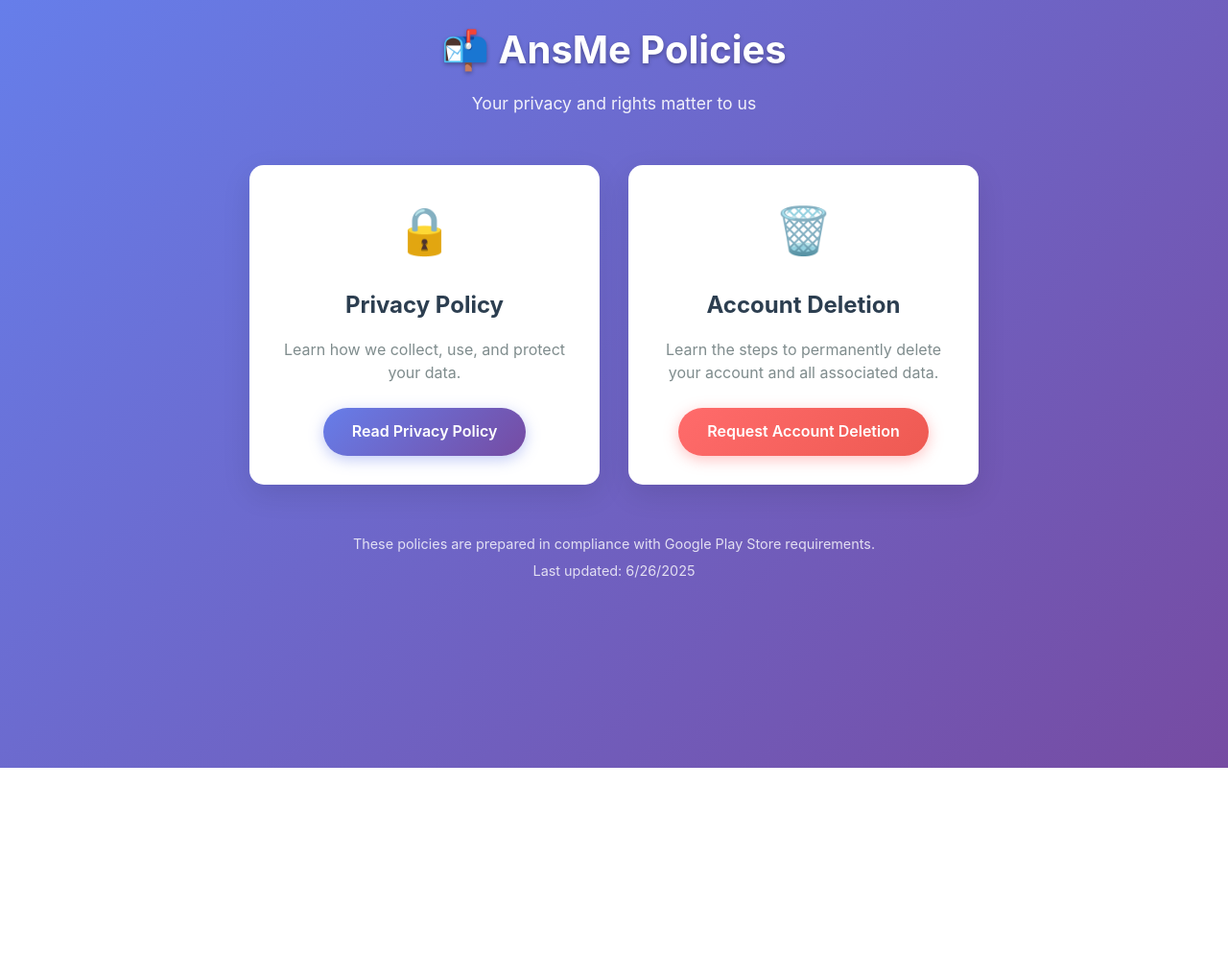
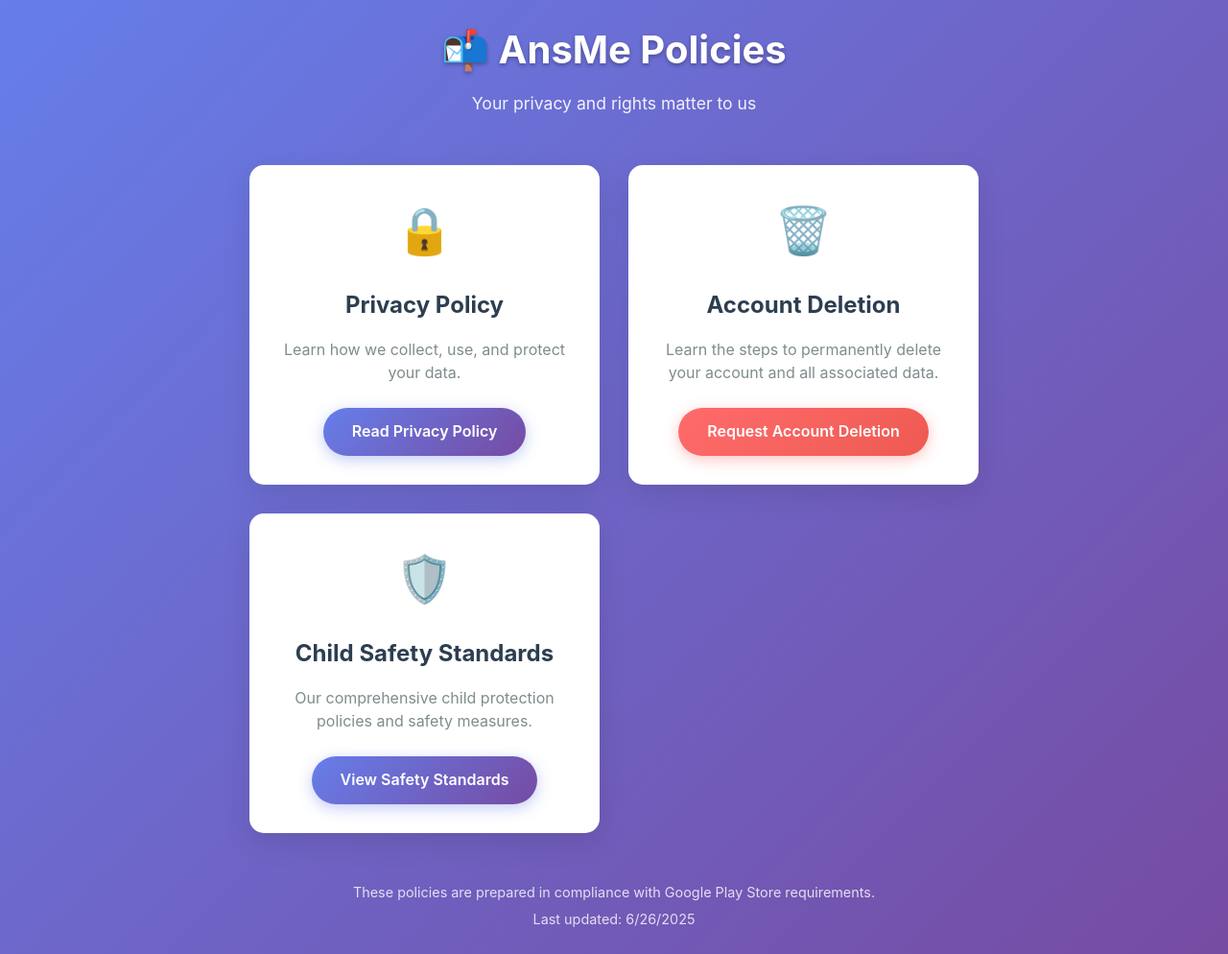
Before and after one commit to socialmap-maker/ansme-policies, a plain HTML site: page index.html in a window 1280 px wide. Shown: the whole page at 96% size. Before the commit the page ends 800 px from the top, so only its background shows below. Drawn offline with Linux system fonts and the light colour scheme.

Commit message:
Update index.html

```diff
--- a/index.html
+++ b/index.html
@@ -27,6 +27,12 @@
                 <p>Learn the steps to permanently delete your account and all associated data.</p>
                 <a href="delete-account/" class="btn btn-danger">Request Account Deletion</a>
             </div>
+            <div class="card">
+                <div class="card-icon">🛡️</div>
+                <h2>Child Safety Standards</h2>
+                <p>Our comprehensive child protection policies and safety measures.</p>
+                <a href="child-safety/" class="btn">View Safety Standards</a>
+            </div>
         </div>
 
         <footer>
```
